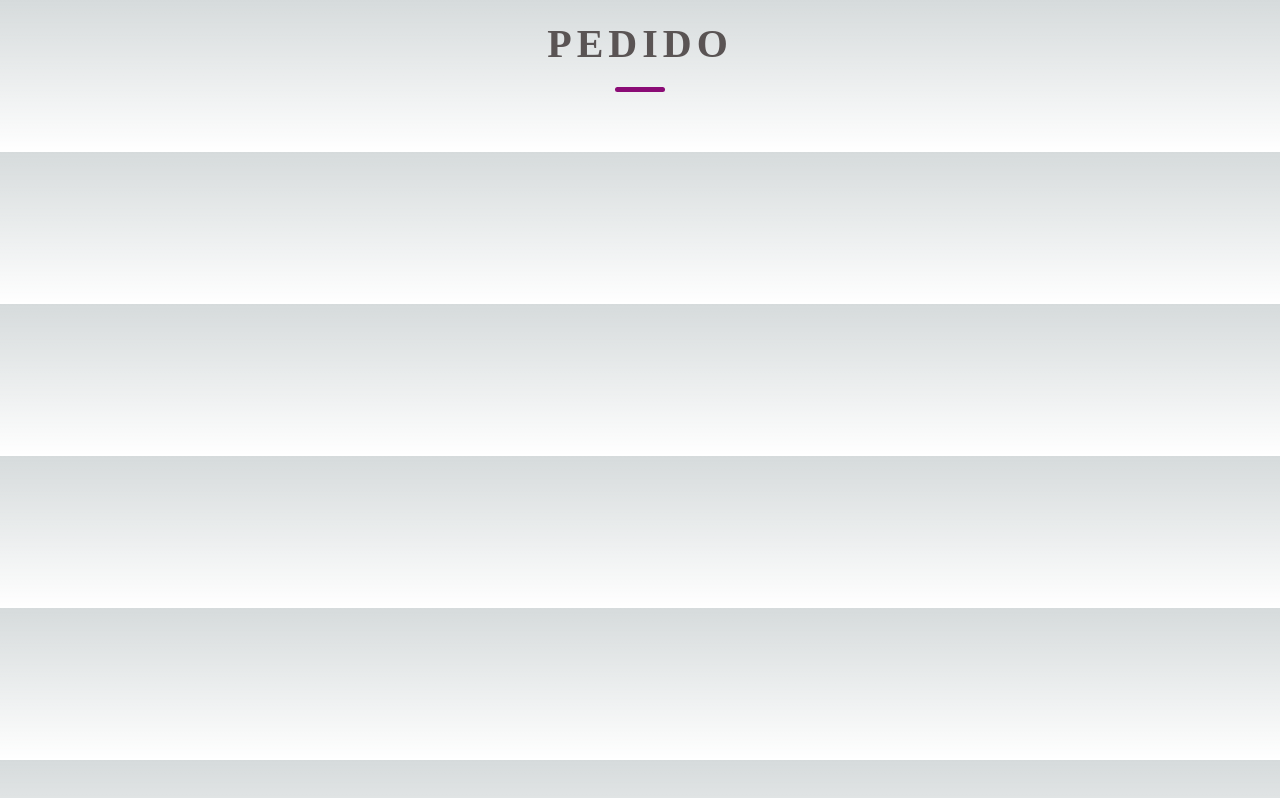
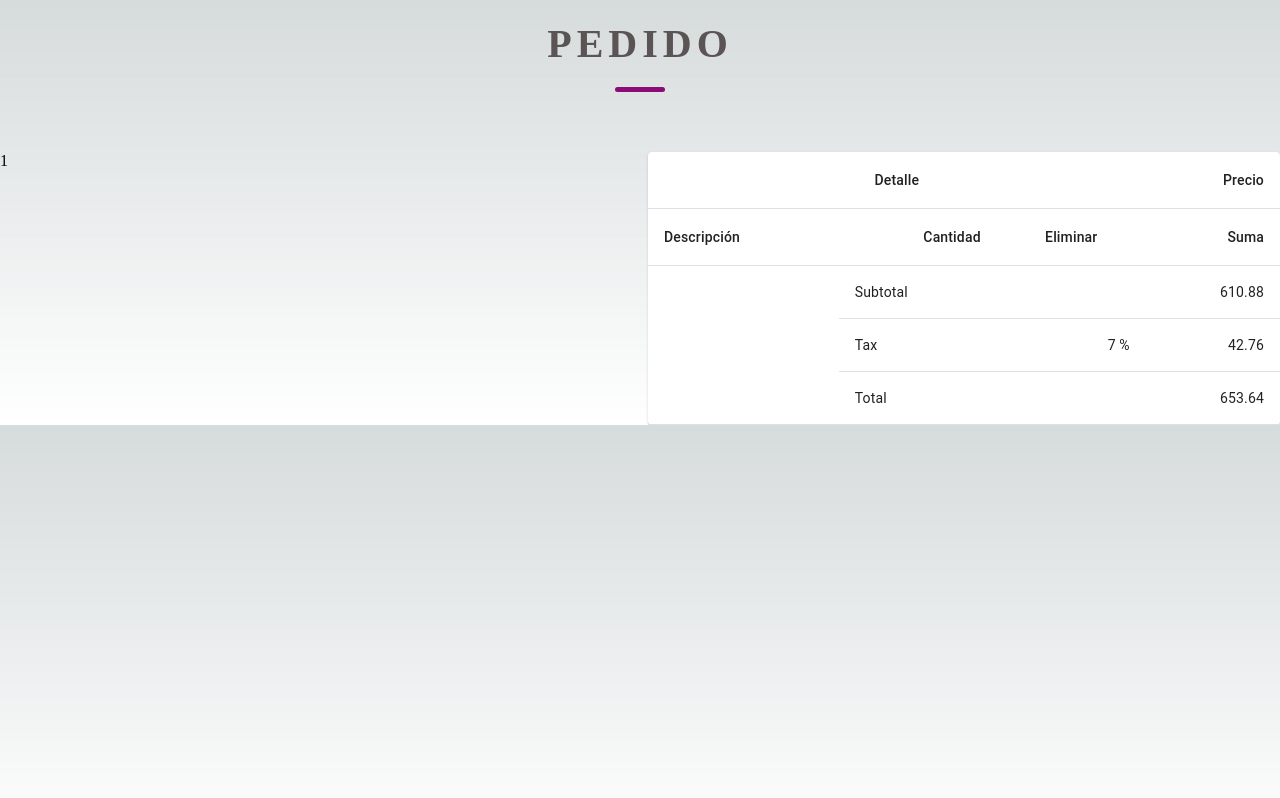
Before and after one commit to vanesagh/capstone-project-frontend, a Next.js app: page /checkout in a window 1280 px wide. Built offline with nearby package versions, Linux system fonts and the light colour scheme.

Commit message:
Worked on Checkout Page Fixed Nav Bar

```diff
--- a/src/pages/_app.js
+++ b/src/pages/_app.js
@@ -1,5 +1,11 @@
 import '@/styles/globals.css'
+import Layout from './components/Layout'
+export default function App({ Component, pageProps }) {
+  return (
+    <Layout>
+      <Component {...pageProps} />
 
-export default function App({ Component, pageProps }) {
-  return <Component {...pageProps} />
+    </Layout>
+
+  );
 }
--- a/src/pages/checkout/index.js
+++ b/src/pages/checkout/index.js
@@ -1,14 +1,29 @@
 import PageDescription from "../components/PageDescription";
 import StoreNavBar from "../components/StoreNavBar";
 import { useRouter } from "next/router";
-
+import { useItemsSelectedContext } from "../itemsSelected-provider";
+import { Grid } from "@mui/material";
+import CheckoutTableComponent from "../components/CheckoutTable";
 export default function Checkout() {
+    const { itemsList, setItemsList } = useItemsSelectedContext();
+    //console.log(itemsList);
     const router = useRouter();
     console.log(router.pathname);
     return (
-        <section>
+        <>
+            <section>
+                <PageDescription title="Pedido" />
+            </section>
+            <section>
+                <Grid container spacing={2}>
+                    <Grid item md={6}>1</Grid>
+                    <Grid item md={6}>
+                        <CheckoutTableComponent itemsList={itemsList} setItemsList={setItemsList} />
+                    </Grid>
 
-            <PageDescription title="Pedido"></PageDescription>
-        </section>
+                </Grid>
+            </section>
+        </>
+
     );
 }
--- /dev/null
+++ b/src/pages/components/CheckoutTable.js
@@ -0,0 +1,104 @@
+import * as React from 'react';
+import Table from '@mui/material/Table';
+import TableBody from '@mui/material/TableBody';
+import TableCell from '@mui/material/TableCell';
+import TableContainer from '@mui/material/TableContainer';
+import TableHead from '@mui/material/TableHead';
+import TableRow from '@mui/material/TableRow';
+import Paper from '@mui/material/Paper';
+import { Tooltip, IconButton, Avatar } from '@mui/material';
+import DeleteIcon from '@mui/icons-material/Delete';
+import { green, pink } from '@mui/material/colors';
+
+
+const TAX_RATE = 0.07;
+
+
+function ccyFormat(num) {
+    return `${num.toFixed(2)}`;
+}
+
+function priceRow(qty, unit) {
+    return qty * unit;
+}
+
+function createRow(desc, qty, unit) {
+    const price = priceRow(qty, unit);
+    return { desc, qty, unit, price };
+}
+
+function subtotal(items) {
+    return items.map(({ price }) => price).reduce((sum, i) => sum + i, 0);
+}
+
+const rows = [
+    createRow('Paperclips (Box)', 100, 1.15),
+    createRow('Paper (Case)', 10, 45.99),
+    createRow('Waste Basket', 2, 17.99),
+];
+
+const invoiceSubtotal = subtotal(rows);
+const invoiceTaxes = TAX_RATE * invoiceSubtotal;
+const invoiceTotal = invoiceTaxes + invoiceSubtotal;
+
+export default function CheckoutTableComponent({ itemsList, setItemsList }) {
+    console.log(itemsList);
+    const handleRemoveItem = (productIndex) => {
+        const items = itemsList;
+        console.log(productIndex);
+        if (items.length > 0) {
+            setItemsList(items.filter((item, index) => index !== productIndex));
+        }
+    };
+    return (
+        <TableContainer component={Paper}>
+            <Table sx={{ minWidth: 300 }} aria-label="simple table">
+                <TableHead>
+                    <TableRow>
+                        <TableCell align="center" colSpan={3}>
+                            Detalle
+                        </TableCell>
+                        <TableCell align="right">Precio</TableCell>
+                    </TableRow>
+                    <TableRow>
+                        <TableCell>Descripción</TableCell>
+                        <TableCell align="right">Cantidad</TableCell>
+                        <TableCell align="center">Eliminar</TableCell>
+                        <TableCell align="right">Suma</TableCell>
+                    </TableRow>
+                </TableHead>
+                <TableBody>
+                    {itemsList.map((item, index) => (
+                        <TableRow key={index}>
+                            <TableCell>{item.name}</TableCell>
+                            <TableCell></TableCell>
+                            <TableCell align="right"> <Tooltip title="Eliminar item">
+                                <IconButton onClick={() => { handleRemoveItem(index) }}>
+                                    <Avatar sx={{ bgcolor: pink[500] }}>
+                                        <DeleteIcon />
+                                    </Avatar>
+                                </IconButton>
+                            </Tooltip></TableCell>
+                            <TableCell align="right">{item.price}</TableCell>
+                        </TableRow>
+                    ))}
+
+                    <TableRow>
+                        <TableCell rowSpan={3} />
+                        <TableCell colSpan={2}>Subtotal</TableCell>
+                        <TableCell align="right">{ccyFormat(invoiceSubtotal)}</TableCell>
+                    </TableRow>
+                    <TableRow>
+                        <TableCell>Tax</TableCell>
+                        <TableCell align="right">{`${(TAX_RATE * 100).toFixed(0)} %`}</TableCell>
+                        <TableCell align="right">{ccyFormat(invoiceTaxes)}</TableCell>
+                    </TableRow>
+                    <TableRow>
+                        <TableCell colSpan={2}>Total</TableCell>
+                        <TableCell align="right">{ccyFormat(invoiceTotal)}</TableCell>
+                    </TableRow>
+                </TableBody>
+            </Table>
+        </TableContainer>
+    );
+}
--- a/src/pages/components/ItemListCounter.js
+++ /dev/null
@@ -1,4 +0,0 @@
-import { useState } from "react";
-export default function ItemListCounterComponent() {
-
-};
--- /dev/null
+++ b/src/pages/components/Layout.js
@@ -0,0 +1,13 @@
+import { ItemsSelectedContextProvider } from "../itemsSelected-provider";
+import { Container } from "@mui/material";
+
+export default function Layout({ children }) {
+    return (
+
+        <ItemsSelectedContextProvider>{children}</ItemsSelectedContextProvider>
+
+
+
+
+    );
+}
--- a/src/pages/components/ProductItem.js
+++ b/src/pages/components/ProductItem.js
@@ -14,7 +14,7 @@ export default function ProductItem({ product, handleAddItem }) {
                 <Stack spacing={4}>
                     <h3>{product.name}</h3>
                     <div>{product.description}</div>
-                    <div>Precio: {product.price}</div>
+                    <div>Precio: {product.price} MXP</div>
                     <Button
                         variant="contained"
                         size="large"
--- a/src/pages/components/StoreNavBar.js
+++ b/src/pages/components/StoreNavBar.js
@@ -16,7 +16,7 @@ export default function StoreNavBar({ itemsList }) {
     const router = useRouter();
     return (
         <Box sx={{ flexGrow: 1 }}>
-            <AppBar position="static">
+            <AppBar position="fixed">
                 <Toolbar>
                     <IconButton
                         size="large"
--- /dev/null
+++ b/src/pages/itemsSelected-provider.js
@@ -0,0 +1,19 @@
+'use client';
+
+import { createContext, useContext, useState } from "react";
+
+const ItemsSelectedContext = createContext({})
+
+export const ItemsSelectedContextProvider = ({ children }) => {
+    const [color, setColor] = useState('red');
+    const [itemsList, setItemsList] = useState([]);
+
+
+    return (
+        <ItemsSelectedContext.Provider value={{ itemsList, setItemsList }}>
+            {children}
+        </ItemsSelectedContext.Provider>
+    )
+};
+
+export const useItemsSelectedContext = () => useContext(ItemsSelectedContext);
```
Also changed, not shown: src/pages/index.js (+15 -7 lines), src/pages/api/products.js (added).
